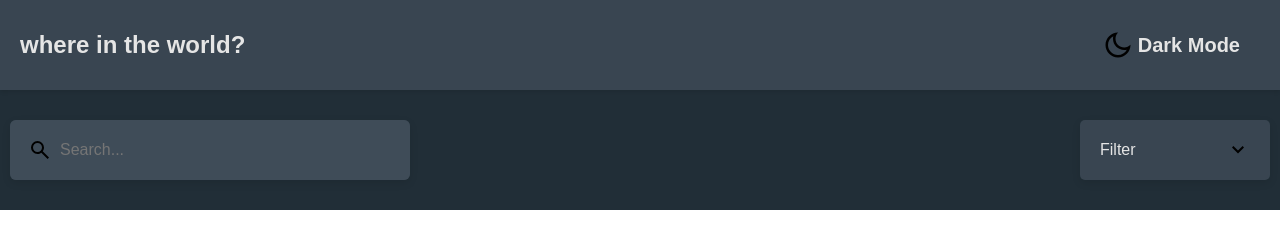
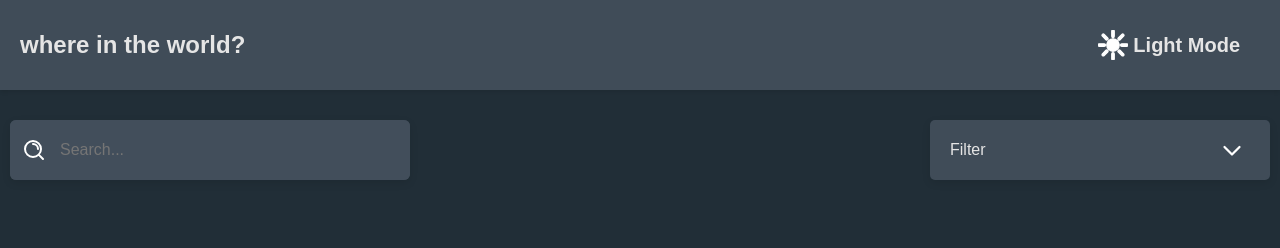
Before and after one commit to Anoop-Rajoriya/js-webapp-projects, a plain HTML site: page Rest Counties webapp/index.html in a window 1280 px wide. Both pictures are taken after a click on the button "Dark Mode". Drawn offline with Linux system fonts and the light colour scheme; no server answers.

Commit message:
competed dark-light mode feature

```diff
--- a/Rest Counties webapp/index.html
+++ b/Rest Counties webapp/index.html
@@ -4,16 +4,16 @@
         <meta charset="UTF-8" />
         <meta name="viewport" content="width=device-width, initial-scale=1.0" />
         <link rel="stylesheet" href="./styles/index.css" />
+        <script src="./scripts/dark-light-mode.js" defer></script>
         <script src="./scripts/index.js" defer></script>
-        <script src="./scripts/dark-light-mode.js" defer></script>
         <title>Rest Countries</title>
     </head>
     <body>
-        <div class="app-wraper dark-mode">
+        <div class="app-wraper">
             <div class="header">
                 <div class="logo">where in the world?</div>
                 <button class="mode-button">
-                    <img src="./assets/moon-line.svg" alt="" />Dark Mode
+                    <img src="assets/dark-mode-icon.svg" alt="" /> Dark Mode
                 </button>
             </div>
 
@@ -21,7 +21,7 @@
                 <div class="search-container">
                     <img
                         class="search-icon"
-                        src="./assets/search_FILL0_wght400_GRAD0_opsz24.svg"
+                        src="./assets/dark-mode-search-icon.svg"
                         alt=""
                     />
                     <input type="text" placeholder="Search..." />
@@ -31,7 +31,7 @@
                         <span id="selected-option">Filter</span>
                         <img
                             class="arrow"
-                            src="./assets/expand_more_FILL0_wght400_GRAD0_opsz24.svg"
+                            src="./assets/down-arrow-light-mode.svg"
                             alt=""
                         />
                     </div>
--- a/Rest Counties webapp/scripts/countries.js
+++ b/Rest Counties webapp/scripts/countries.js
@@ -15,8 +15,6 @@ fetch(`https://restcountries.com/v3.1/name/${countrieName}?fullText=true`)
   .then(showData);
 
 function showData([countrie]) {
-    console.log(countrie);
-
   flageImage.src = countrie.flags.svg;
   countrieTitle.innerText = countrie.name.common;
 
@@ -35,8 +33,6 @@ function showData([countrie]) {
 
   for (const iterator of sectionDetails)
     countriesDetailsData[iterator] = countrie[iterator];
-
-  console.log(countriesDetailsData.borders);
 
   const countriesDetailsHTML = `<section>
                                     <p><b>Native Name: </b>${
@@ -95,6 +91,6 @@ function showData([countrie]) {
     const borderButton = document.createElement("button");
     borderButton.innerText = "border not available!";
     countrieBorderDetailsElm.appendChild(borderButton);
-        console.log("error: " + 'border not available.');
+    console.log("error: " + "border not available.");
   }
 }
--- a/Rest Counties webapp/scripts/dark-light-mode.js
+++ b/Rest Counties webapp/scripts/dark-light-mode.js
@@ -1,3 +1,47 @@
+
+const modeButton = document.querySelector(".mode-button");
+const app = document.querySelector(".app-wraper");
+const searchIcon = document.querySelector(".search-icon");
+const arrowIcon = document.querySelector(".arrow");
+const back = document.querySelector(".back-button");
+let darkModeFlag = false;
 
 
-console.log(document.querySelector('.mode-button'));
+if (JSON.parse(localStorage.getItem("darkmodeflag"))) darkModeFlag = true;
+
+darkMode();
+
+modeButton.addEventListener("click", function () {
+  console.log("button clicked");
+  darkMode();
+});
+
+function darkMode() {
+  if (darkModeFlag) {
+    app.classList.add("dark-mode");
+    modeButton.innerHTML =
+      '<img src="assets/light-mode-icon.svg" alt="" /> Light Mode';
+    try {
+      searchIcon.src = "./assets/dark-mode-search-icon.svg";
+      arrowIcon.src = "./assets/down-arrow-dark-mode.svg";
+    } catch (error) {
+      back.firstElementChild.src = "./assets/back-arrow-icon-dark-mode.svg";
+    }
+    localStorage.setItem("darkmodeflag", darkModeFlag);
+  } else {
+    app.classList.remove("dark-mode");
+    modeButton.innerHTML =
+      '<img src="assets/dark-mode-icon.svg" alt="" /> Dark Mode';
+    try {
+      searchIcon.src = "./assets/light-mode-search-icon.svg";
+      arrowIcon.src = "./assets/down-arrow-light-mode.svg";
+    } catch (error) {
+      console.log("element not found on this page;");
+
+      back.firstElementChild.src = "./assets/back-arrow-icon-light-mode.svg";
+    }
+    localStorage.setItem("darkmodeflag", darkModeFlag);
+  }
+
+  darkModeFlag = !darkModeFlag;
+}
--- a/Rest Counties webapp/scripts/index.js
+++ b/Rest Counties webapp/scripts/index.js
@@ -51,6 +51,6 @@ function showData(countrie, index) {
 
 
     card.addEventListener("click", (e) => {
-        location.href = `./routs/countrie.html?countrieName=${countrie.name.common}`;
+        location.href = `./countrie.html?countrieName=${countrie.name.common}`;
       });
 }
--- a/Rest Counties webapp/styles/countrie.css
+++ b/Rest Counties webapp/styles/countrie.css
@@ -1,5 +1,6 @@
 .main-component {
   max-width: 100vw;
+  /* width: 100%; */
   margin: 0 auto;
   padding: 20px 30px;
 }
@@ -21,6 +22,9 @@
   color: var(--primaryFont-color);
 }
 
+.back-button img {
+  width: 30px;
+}
 .back-button:active {
   /* background-color: rgba(226, 226, 226, 0.502); */
   background-color: var( --buttonHover-color);
--- a/Rest Counties webapp/styles/index.css
+++ b/Rest Counties webapp/styles/index.css
@@ -10,9 +10,9 @@ body {
 
 .app-wraper.dark-mode{
     --background-color: #212E37;
-    --componentBackground-color: #434f5cb5;
+    --componentBackground-color: #434f5ceb;
     --primaryFont-color: #e5e5e5;
-    --secondaryFont-color: #d7d7d7b0;
+    --secondaryFont-color: #d7d7d7d3;
     --buttonHover-color: #f2f2f22e;
     --boxShadow-color: rgba(0, 0, 0, 0.1);
 }
@@ -26,6 +26,8 @@ body {
   flex-direction: column;
   transition: background-color 0.3s ease;
   color: var(--primaryFont-color);
+  min-height: 100vh;
+  max-width: 100vw;
 }
 
 /* ********************************* code-divider header component ********************************* */
@@ -135,8 +137,9 @@ body {
 }
 
 .search-icon {
+  width: 6%;
   position: absolute;
-  left: 18px;
+  left: 12px;
   top: 50%;
   transform: translateY(-50%);
   color: var(--secondaryFont-color);
@@ -167,6 +170,7 @@ body {
 }
 
 .arrow {
+  width: 12%;
   margin-left: 5px;
 }
 
```
Also changed, not shown: Rest Counties webapp/countrie.html (renamed from Rest Counties webapp/routs/countrie.html, +5 -5 lines), Rest Counties webapp/assets/back-arrow-icon-dark-mode.svg (added), Rest Counties webapp/assets/back-arrow-icon-light-mode.svg (added), Rest Counties webapp/assets/chevron_left_FILL0_wght400_GRAD0_opsz24.svg (deleted), Rest Counties webapp/assets/dark-mode-icon.svg (added), Rest Counties webapp/assets/dark-mode-search-icon.svg (added), Rest Counties webapp/assets/down-arrow-dark-mode.svg (added), Rest Counties webapp/assets/down-arrow-light-mode.svg (added), Rest Counties webapp/assets/expand_more_FILL0_wght400_GRAD0_opsz24.svg (deleted), Rest Counties webapp/assets/light-mode-icon.svg (added), Rest Counties webapp/assets/light-mode-search-icon.svg (added), Rest Counties webapp/assets/moon-line.svg (deleted), Rest Counties webapp/assets/search_FILL0_wght400_GRAD0_opsz24.svg (deleted). Lines whose indentation alone changed are shown as unchanged.
